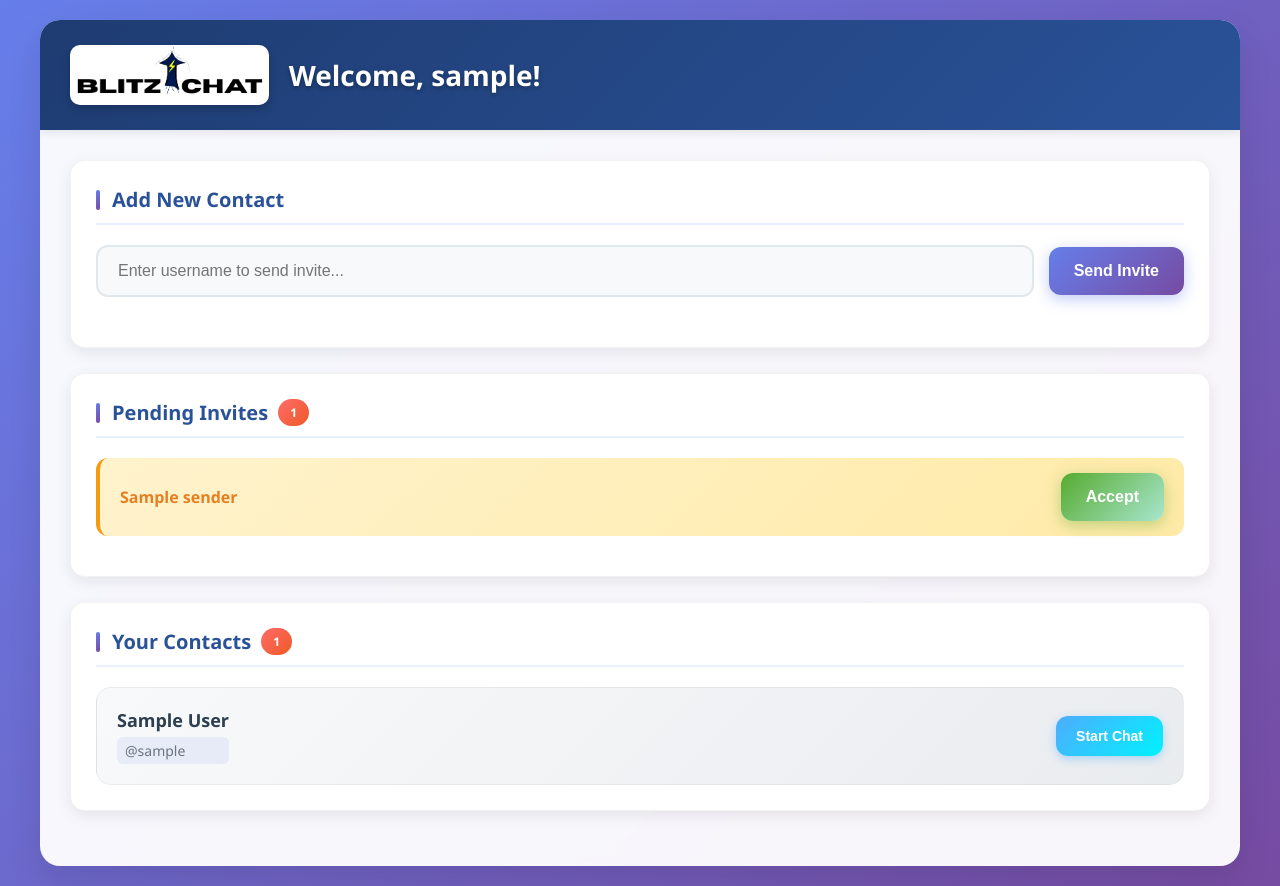
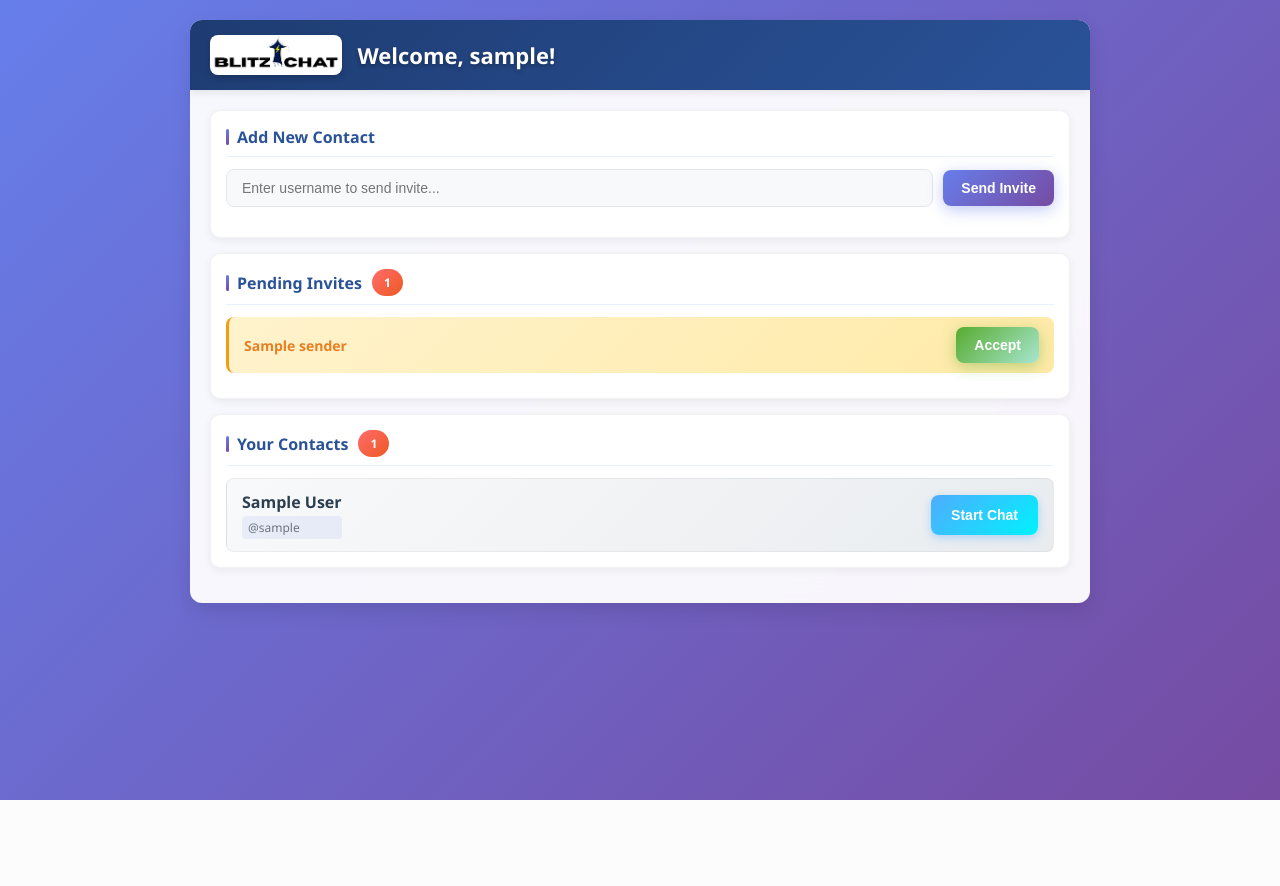
Before and after one commit to Magomed-Ameen/Blitz-Chat, a Flask app: template templates/chat_window.html in a window 1280 px wide. After the commit the page ends 800 px from the top, so only its background shows below. Run offline with Flask 3, Linux system fonts and the light colour scheme; the template is opened without the code that fills it: most values are stand-ins (such as "Sample title", 1, 10 or a date in 2020); some libraries are stand-ins or nearby versions.

Commit message:
Assistant checkpoint: Made chat window more compact and streamlined
Assistant generated file changes:
- templates/chat_window.html: Make design more compact with smaller sections, Reduce section header sizes and spacing, Make input fields and buttons more compact, Make contact items more compact, Make invite items more compact

---

User prompt:

i did not like it, too much large box sections.
change it

Replit-Commit-Author: Assistant
Replit-Commit-Session-Id: 5595d374-4a8c-4431-a129-5f550e0e8589

```diff
--- a/templates/chat_window.html
+++ b/templates/chat_window.html
@@ -20,11 +20,11 @@
         }
 
         .main-container {
-            max-width: 1200px;
+            max-width: 900px;
             margin: 0 auto;
             background: rgba(255, 255, 255, 0.95);
-            border-radius: 20px;
-            box-shadow: 0 15px 35px rgba(0, 0, 0, 0.1);
+            border-radius: 12px;
+            box-shadow: 0 8px 20px rgba(0, 0, 0, 0.1);
             overflow: hidden;
             backdrop-filter: blur(10px);
         }
@@ -32,70 +32,70 @@
         .header {
             background: linear-gradient(135deg, #1e3c72 0%, #2a5298 100%);
             color: white;
-            padding: 25px 30px;
+            padding: 15px 20px;
             display: flex;
             align-items: center;
-            box-shadow: 0 2px 10px rgba(0, 0, 0, 0.1);
+            box-shadow: 0 2px 8px rgba(0, 0, 0, 0.1);
         }
 
         .header img {
-            height: 60px;
-            margin-right: 20px;
-            border-radius: 10px;
-            box-shadow: 0 4px 8px rgba(0, 0, 0, 0.2);
+            height: 40px;
+            margin-right: 15px;
+            border-radius: 8px;
+            box-shadow: 0 3px 6px rgba(0, 0, 0, 0.2);
         }
 
         .header h2 {
-            font-size: 28px;
+            font-size: 22px;
             font-weight: 600;
             text-shadow: 0 2px 4px rgba(0, 0, 0, 0.3);
         }
 
         .content {
-            padding: 30px;
+            padding: 20px;
         }
 
         .section {
             background: white;
-            border-radius: 15px;
-            padding: 25px;
-            margin-bottom: 25px;
-            box-shadow: 0 5px 15px rgba(0, 0, 0, 0.08);
+            border-radius: 10px;
+            padding: 15px;
+            margin-bottom: 15px;
+            box-shadow: 0 3px 8px rgba(0, 0, 0, 0.06);
             border: 1px solid rgba(0, 0, 0, 0.05);
         }
 
         .section h3 {
             color: #2a5298;
-            font-size: 20px;
-            margin-bottom: 20px;
-            padding-bottom: 10px;
-            border-bottom: 2px solid #e8f0fe;
+            font-size: 16px;
+            margin-bottom: 12px;
+            padding-bottom: 8px;
+            border-bottom: 1px solid #e8f0fe;
             display: flex;
             align-items: center;
         }
 
         .section h3::before {
             content: '';
-            width: 4px;
-            height: 20px;
+            width: 3px;
+            height: 16px;
             background: linear-gradient(135deg, #667eea, #764ba2);
-            margin-right: 12px;
+            margin-right: 8px;
             border-radius: 2px;
         }
 
         .search-container {
             display: flex;
-            gap: 15px;
-            margin-bottom: 25px;
+            gap: 10px;
+            margin-bottom: 15px;
             align-items: center;
         }
 
         input[type="text"] {
             flex: 1;
-            padding: 15px 20px;
-            border: 2px solid #e1e8ed;
-            border-radius: 12px;
-            font-size: 16px;
+            padding: 10px 15px;
+            border: 1px solid #e1e8ed;
+            border-radius: 8px;
+            font-size: 14px;
             transition: all 0.3s ease;
             background: #f8f9fa;
         }
@@ -104,14 +104,14 @@
             outline: none;
             border-color: #667eea;
             background: white;
-            box-shadow: 0 0 0 3px rgba(102, 126, 234, 0.1);
+            box-shadow: 0 0 0 2px rgba(102, 126, 234, 0.1);
         }
 
         .btn {
-            padding: 15px 25px;
+            padding: 10px 18px;
             border: none;
-            border-radius: 12px;
-            font-size: 16px;
+            border-radius: 8px;
+            font-size: 14px;
             font-weight: 600;
             cursor: pointer;
             transition: all 0.3s ease;
@@ -164,37 +164,37 @@
             display: flex;
             justify-content: space-between;
             align-items: center;
-            padding: 20px;
+            padding: 12px 15px;
             background: linear-gradient(135deg, #f8f9fa, #e9ecef);
-            border-radius: 15px;
+            border-radius: 8px;
             transition: all 0.3s ease;
             border: 1px solid rgba(0, 0, 0, 0.05);
         }
 
         .contact-item:hover {
-            transform: translateY(-3px);
-            box-shadow: 0 8px 25px rgba(0, 0, 0, 0.1);
+            transform: translateY(-2px);
+            box-shadow: 0 5px 15px rgba(0, 0, 0, 0.1);
             background: linear-gradient(135deg, #ffffff, #f8f9fa);
         }
 
         .contact-info {
             display: flex;
             flex-direction: column;
-            gap: 5px;
+            gap: 3px;
         }
 
         .contact-info strong {
-            font-size: 18px;
+            font-size: 16px;
             color: #2c3e50;
             font-weight: 600;
         }
 
         .contact-info .username {
-            font-size: 14px;
+            font-size: 12px;
             color: #6c757d;
             background: rgba(102, 126, 234, 0.1);
-            padding: 4px 8px;
-            border-radius: 6px;
+            padding: 3px 6px;
+            border-radius: 4px;
             display: inline-block;
         }
 
@@ -206,32 +206,32 @@
             display: flex;
             justify-content: space-between;
             align-items: center;
-            padding: 15px 20px;
+            padding: 10px 15px;
             background: linear-gradient(135deg, #fff3cd, #ffeaa7);
-            border-radius: 12px;
-            margin-bottom: 15px;
-            border-left: 4px solid #f39c12;
+            border-radius: 8px;
+            margin-bottom: 10px;
+            border-left: 3px solid #f39c12;
             transition: all 0.3s ease;
         }
 
         .invite-item:hover {
-            transform: translateX(5px);
-            box-shadow: 0 5px 15px rgba(243, 156, 18, 0.3);
+            transform: translateX(3px);
+            box-shadow: 0 3px 10px rgba(243, 156, 18, 0.3);
         }
 
         .invite-sender {
             font-weight: 600;
             color: #e67e22;
-            font-size: 16px;
+            font-size: 14px;
         }
 
         .no-contacts, .no-invites {
             text-align: center;
-            padding: 40px 20px;
+            padding: 25px 15px;
             color: #6c757d;
             background: linear-gradient(135deg, #f8f9fa, #e9ecef);
-            border-radius: 12px;
-            border: 2px dashed #dee2e6;
+            border-radius: 8px;
+            border: 1px dashed #dee2e6;
         }
 
         .no-contacts p, .no-invites p {
```
